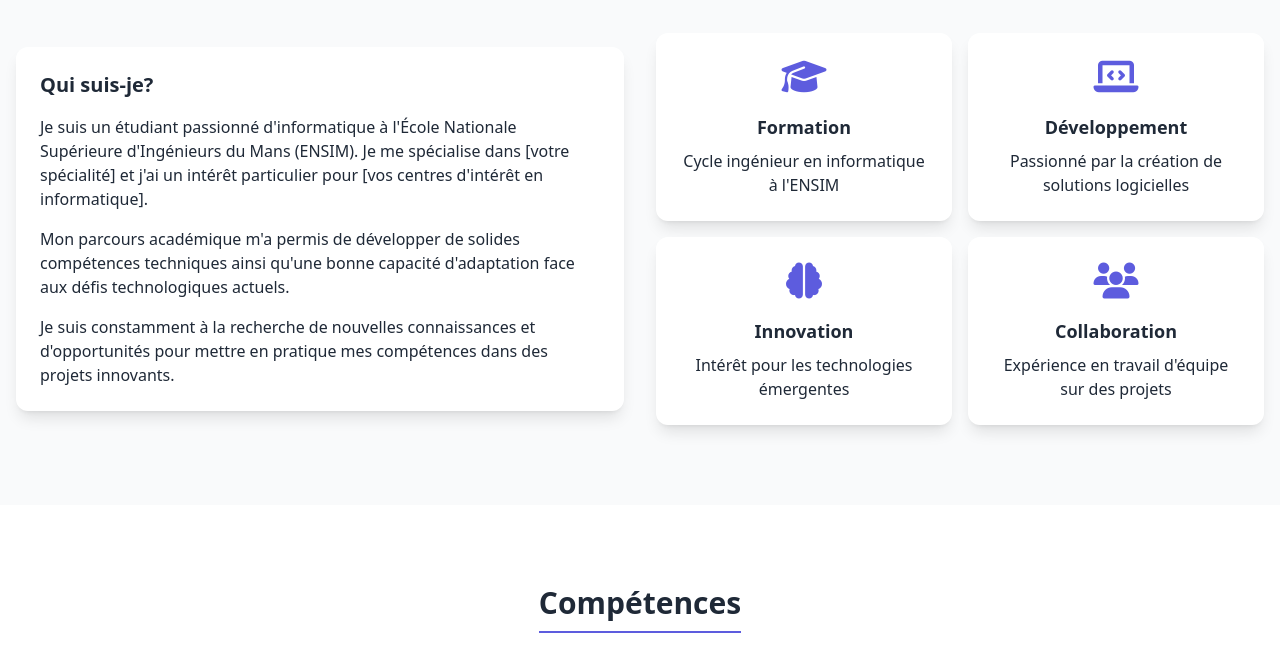
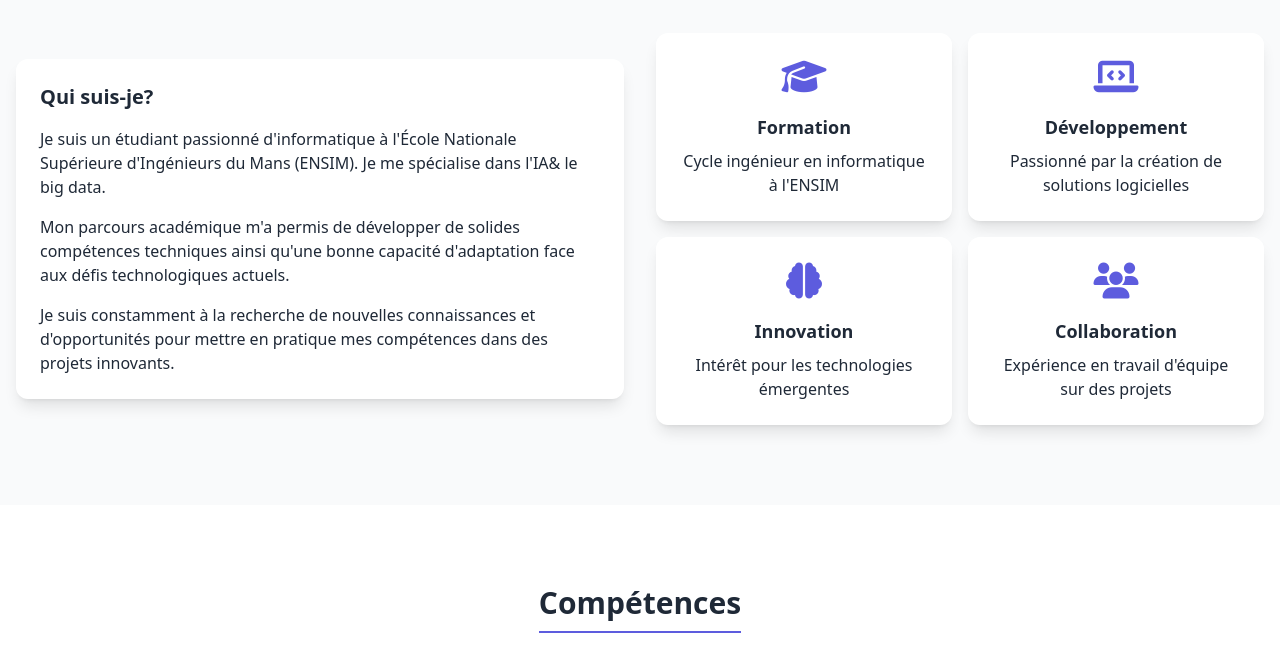
Before and after one commit to Warren27026/WarrenShamir.github.io, a plain HTML site: page index.html in a window 1280 px wide. Shown: the part 931-1597 px from the top of the page. Drawn offline with nearby package versions, Linux system fonts and the light colour scheme.

Commit message:
mise à jour index.html

```diff
--- a/index.html
+++ b/index.html
@@ -220,7 +220,7 @@
                 <div class="md:w-1/2">
                     <div class="bg-white dark:bg-gray-700 rounded-xl shadow-lg p-6">
                         <h3 class="text-xl font-semibold mb-4">Qui suis-je?</h3>
-                        <p class="mb-4">Je suis un étudiant passionné d'informatique à l'École Nationale Supérieure d'Ingénieurs du Mans (ENSIM). Je me spécialise dans [votre spécialité] et j'ai un intérêt particulier pour [vos centres d'intérêt en informatique].</p>
+                        <p class="mb-4">Je suis un étudiant passionné d'informatique à l'École Nationale Supérieure d'Ingénieurs du Mans (ENSIM). Je me spécialise dans l'IA& le big data.</p>
                         <p class="mb-4">Mon parcours académique m'a permis de développer de solides compétences techniques ainsi qu'une bonne capacité d'adaptation face aux défis technologiques actuels.</p>
                         <p>Je suis constamment à la recherche de nouvelles connaissances et d'opportunités pour mettre en pratique mes compétences dans des projets innovants.</p>
                     </div>
```
